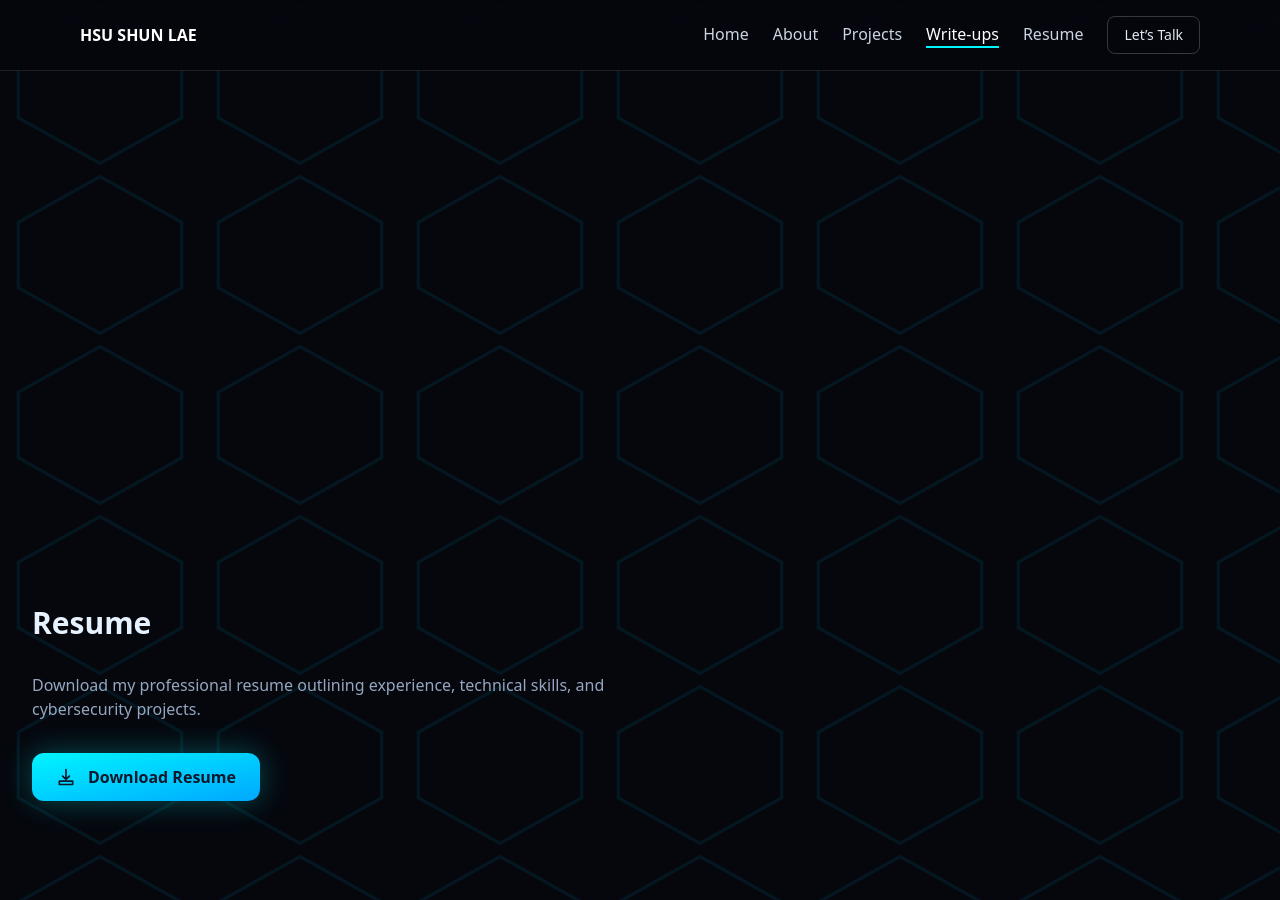
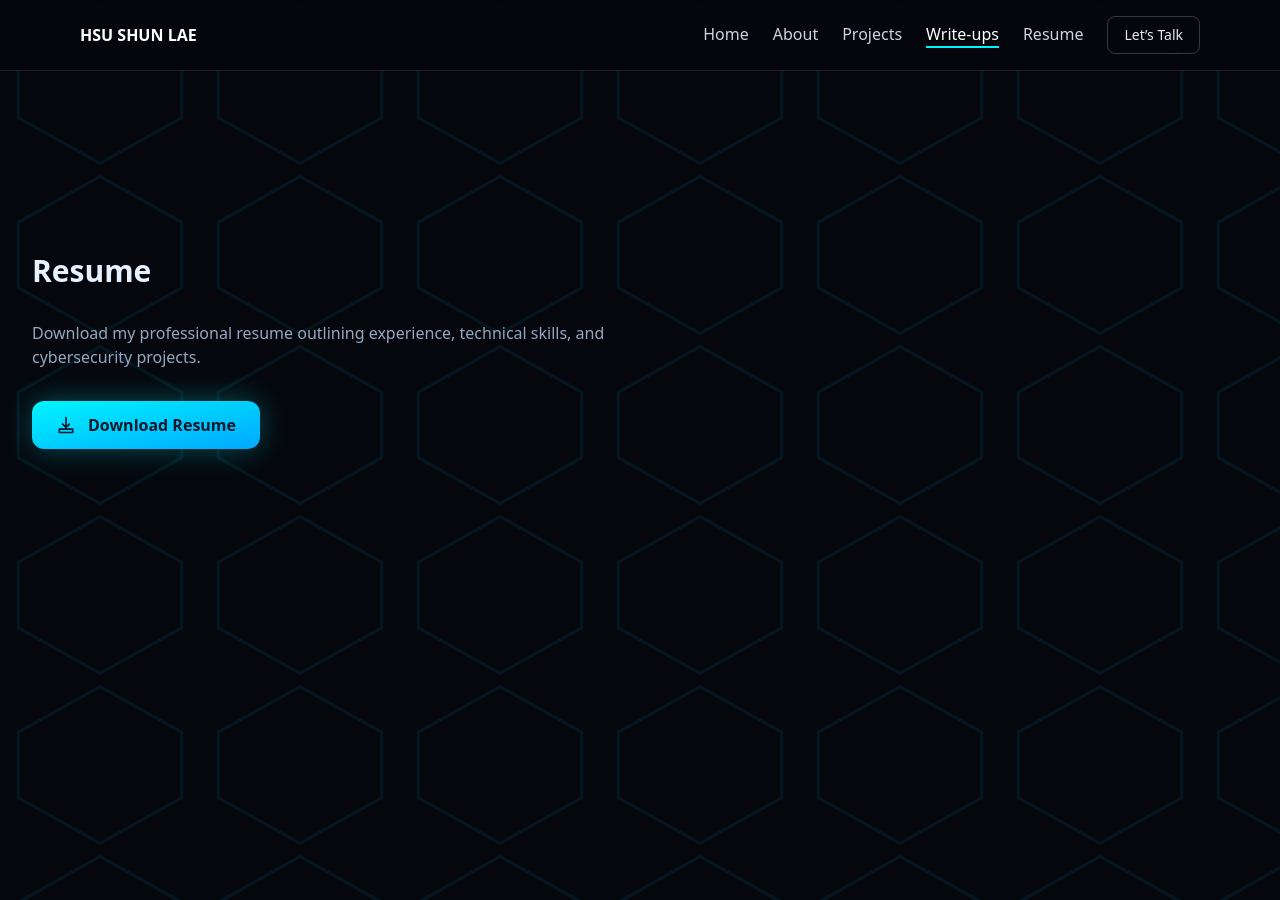
Before and after one commit to HsuShunLae/HsuShunLae.github.io, a Jekyll site: the page built from index.md, in a window 1280 px wide and 900 px high, scrolled down 3467 px. Built offline with Jekyll 4.4.1, drawn with Linux system fonts in a browser that asks for light colours; nearby versions of some CDN libraries.

Commit message:
Update resume-section.html

```diff
--- a/_includes/resume-section.html
+++ b/_includes/resume-section.html
@@ -1,4 +1,4 @@
-<section id="resume" class="relative min-h-screen flex items-center overflow-hidden">
+<section id="resume" class="relative min-h-screen flex overflow-hidden">
 
   <div class="mx-auto w-full max-w-[1300px] px-8">
 
```
